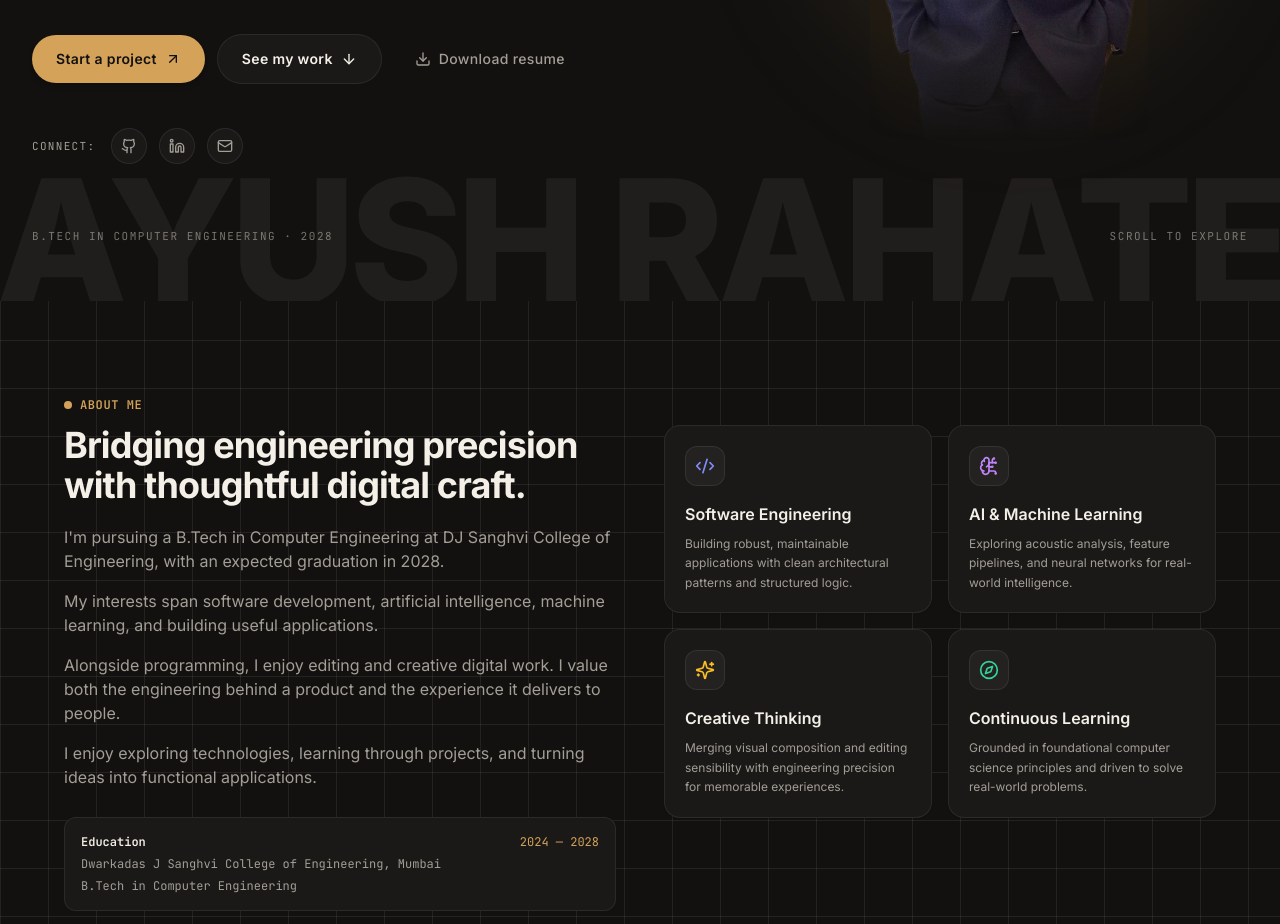
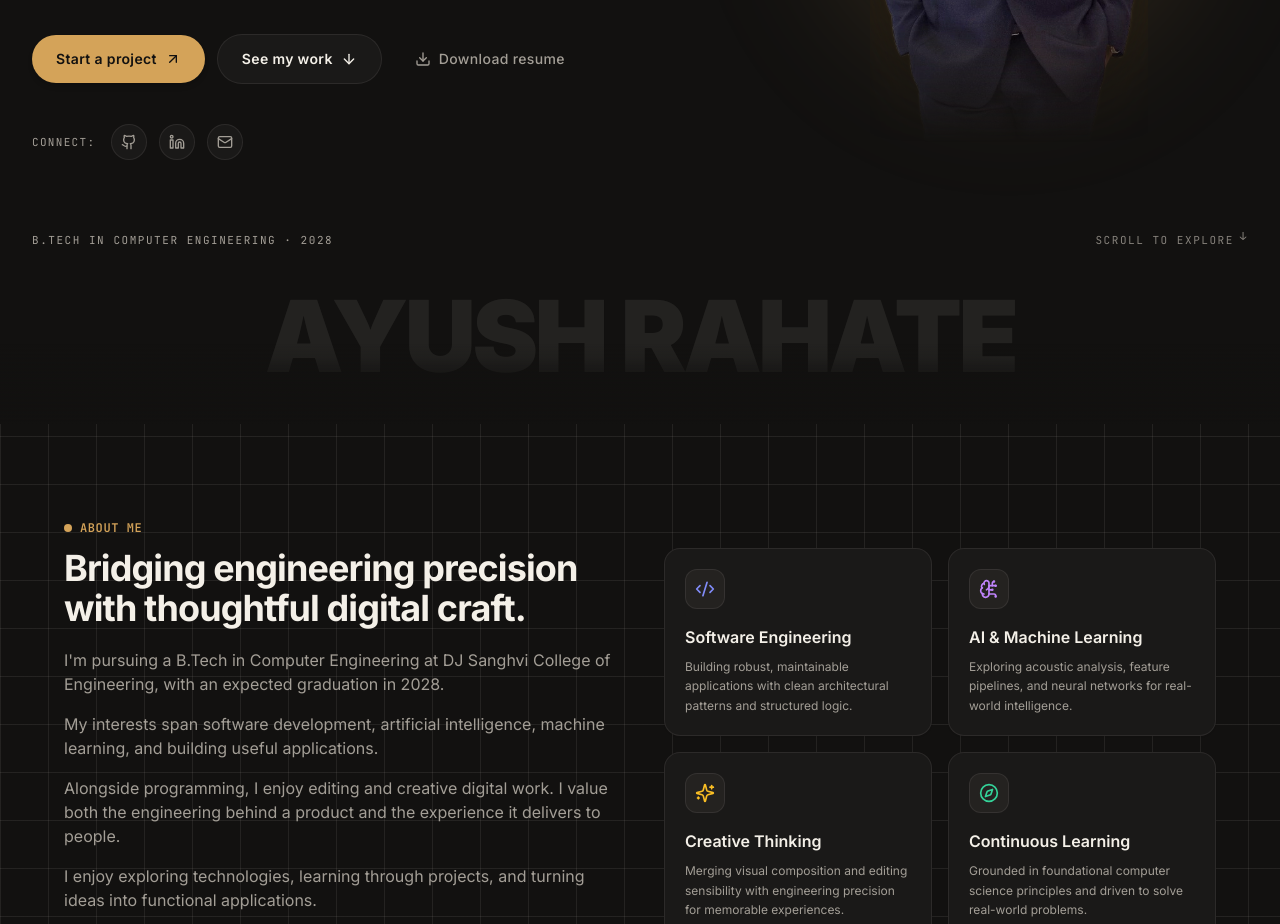
Before and after one commit to AyuRahate/portfolio, a Next.js app: page / in a window 1280 px wide. Shown: the part 620-1544 px from the top of the page. Built offline with nearby package versions, Linux system fonts and the light colour scheme.

Commit message:
fix(hero): fluid SVG display name with scroll transition, clean baseline margins, and seamless grid blend

```diff
--- a/src/app/globals.css
+++ b/src/app/globals.css
@@ -17,6 +17,7 @@
   --accent-secondary: #E0B46E;
   --glow: rgba(212, 163, 89, 0.28);
   --shadow: rgba(0, 0, 0, 0.65);
+  --hero-name-color: rgba(244, 240, 232, 0.08);
 }
 
 [data-theme="light"] {
@@ -34,6 +35,7 @@
   --accent-secondary: #B88235;
   --glow: rgba(158, 108, 40, 0.18);
   --shadow: rgba(28, 25, 23, 0.12);
+  --hero-name-color: rgba(28, 25, 23, 0.08);
 }
 
 * {
--- a/src/components/sections/Hero.tsx
+++ b/src/components/sections/Hero.tsx
@@ -1,9 +1,14 @@
 "use client";
 
-import React, { useState, useEffect } from "react";
+import React, { useState, useEffect, useRef } from "react";
 import Image from "next/image";
 import Link from "next/link";
-import { motion, AnimatePresence } from "framer-motion";
+import {
+  motion,
+  AnimatePresence,
+  useScroll,
+  useTransform,
+} from "framer-motion";
 import {
   ArrowDown,
   ArrowUpRight,
@@ -22,8 +27,19 @@ const ROLES = [
 ];
 
 export function Hero() {
+  const heroRef = useRef<HTMLElement>(null);
   const [currentRoleIndex, setCurrentRoleIndex] = useState(0);
   const [mumbaiTime, setMumbaiTime] = useState<string>("");
+
+  // Scroll animation for transition into grid section below
+  const { scrollYProgress } = useScroll({
+    target: heroRef,
+    offset: ["start start", "end start"],
+  });
+
+  const nameY = useTransform(scrollYProgress, [0, 1], ["0%", "28%"]);
+  const nameScale = useTransform(scrollYProgress, [0, 1], [1, 0.94]);
+  const nameOpacity = useTransform(scrollYProgress, [0, 0.65, 1], [1, 0.8, 0.15]);
 
   // Live clock for Mumbai, IN (GMT +5:30)
   useEffect(() => {
@@ -60,22 +76,10 @@ export function Hero() {
 
   return (
     <section
+      ref={heroRef}
       id="home"
-      className="relative min-h-[96vh] flex flex-col justify-between pt-24 sm:pt-28 pb-10 sm:pb-14 px-4 sm:px-6 lg:px-8 overflow-hidden bg-[var(--background)] transition-colors"
+      className="relative min-h-[96vh] flex flex-col justify-between pt-24 sm:pt-28 pb-4 sm:pb-6 px-4 sm:px-6 lg:px-8 overflow-hidden bg-[var(--background)] transition-colors"
     >
-      {/* ── HUGE EDITORIAL DISPLAY WORD BEHIND EVERYTHING ── */}
-      <div
-        aria-hidden="true"
-        className="absolute inset-x-0 bottom-0 pointer-events-none select-none z-0 overflow-hidden flex justify-center items-end"
-      >
-        <span
-          className="font-extrabold uppercase tracking-tighter text-[var(--foreground)] opacity-[0.06] text-[15vw] sm:text-[14vw] lg:text-[13.5vw] leading-[0.8] whitespace-nowrap translate-y-[8%]"
-          style={{ letterSpacing: "-0.04em" }}
-        >
-          AYUSH RAHATE
-        </span>
-      </div>
-
       {/* ── TOP META STRIP ── */}
       <motion.div
         initial={{ opacity: 0, y: -10 }}
@@ -150,7 +154,7 @@ export function Hero() {
           </p>
 
           {/* CTAs */}
-          <div className="flex flex-wrap items-center gap-3 w-full sm:w-auto mb-9">
+          <div className="flex flex-wrap items-center gap-3 w-full sm:w-auto mb-8 sm:mb-9">
             {/* Primary: Start a project */}
             <Link
               href="#contact"
@@ -180,8 +184,8 @@ export function Hero() {
             </a>
           </div>
 
-          {/* Social Row */}
-          <div className="flex items-center gap-3 pt-2">
+          {/* Social Row with dedicated spacing */}
+          <div className="flex items-center gap-3 pt-1 mb-2">
             <span className="text-[11px] font-mono tracking-[0.12em] uppercase text-[var(--muted-foreground)] mr-1">
               Connect:
             </span>
@@ -236,11 +240,60 @@ export function Hero() {
         </motion.div>
       </div>
 
-      {/* ── BOTTOM ANCHOR SCROLL HINT ── */}
-      <div className="max-w-7xl mx-auto w-full z-10 pt-4 flex items-center justify-between text-[11px] font-mono tracking-[0.14em] uppercase text-[var(--muted-foreground)] opacity-70">
+      {/* ── DEDICATED META ROW (Cleanly separated above giant display name) ── */}
+      <div className="max-w-7xl mx-auto w-full z-10 pt-4 pb-3 flex items-center justify-between text-[11px] font-mono tracking-[0.14em] uppercase text-[var(--muted-foreground)]">
         <span>B.Tech in Computer Engineering · 2028</span>
-        <span className="hidden sm:inline">Scroll to explore</span>
+        <span className="hidden sm:inline-flex items-center gap-1.5 opacity-80">
+          <span>Scroll to explore</span>
+          <span className="animate-bounce inline-block">↓</span>
+        </span>
       </div>
+
+      {/* ── GIANT FLUID SVG DISPLAY NAME WITH SCROLL ANIMATION & SOFT BLEND ── */}
+      <motion.div
+        style={{ y: nameY, scale: nameScale, opacity: nameOpacity }}
+        aria-hidden="true"
+        className="w-full select-none pointer-events-none z-0 relative overflow-visible mt-1 sm:mt-2"
+      >
+        <div
+          className="w-full flex justify-center items-center px-4 sm:px-6"
+          style={{
+            maskImage:
+              "linear-gradient(to bottom, #000 68%, transparent 98%)",
+            WebkitMaskImage:
+              "linear-gradient(to bottom, #000 68%, transparent 98%)",
+          }}
+        >
+          <svg
+            viewBox="0 0 1200 135"
+            className="w-full h-auto max-w-7xl mx-auto select-none pointer-events-none"
+            preserveAspectRatio="xMidYMid meet"
+          >
+            <text
+              x="50%"
+              y="58%"
+              textAnchor="middle"
+              dominantBaseline="middle"
+              fill="var(--hero-name-color)"
+              style={{
+                fontSize: "102px",
+                fontWeight: 900,
+                fontFamily: "var(--font-inter), system-ui, sans-serif",
+                letterSpacing: "-0.04em",
+                textTransform: "uppercase",
+              }}
+            >
+              AYUSH RAHATE
+            </text>
+          </svg>
+        </div>
+      </motion.div>
+
+      {/* ── SMOOTH GRADIENT BLEND INTO GRID SECTION BELOW ── */}
+      <div
+        aria-hidden="true"
+        className="absolute inset-x-0 bottom-0 h-16 sm:h-20 bg-gradient-to-b from-transparent via-[var(--background)]/40 to-[var(--background)] pointer-events-none z-0"
+      />
     </section>
   );
 }
```
